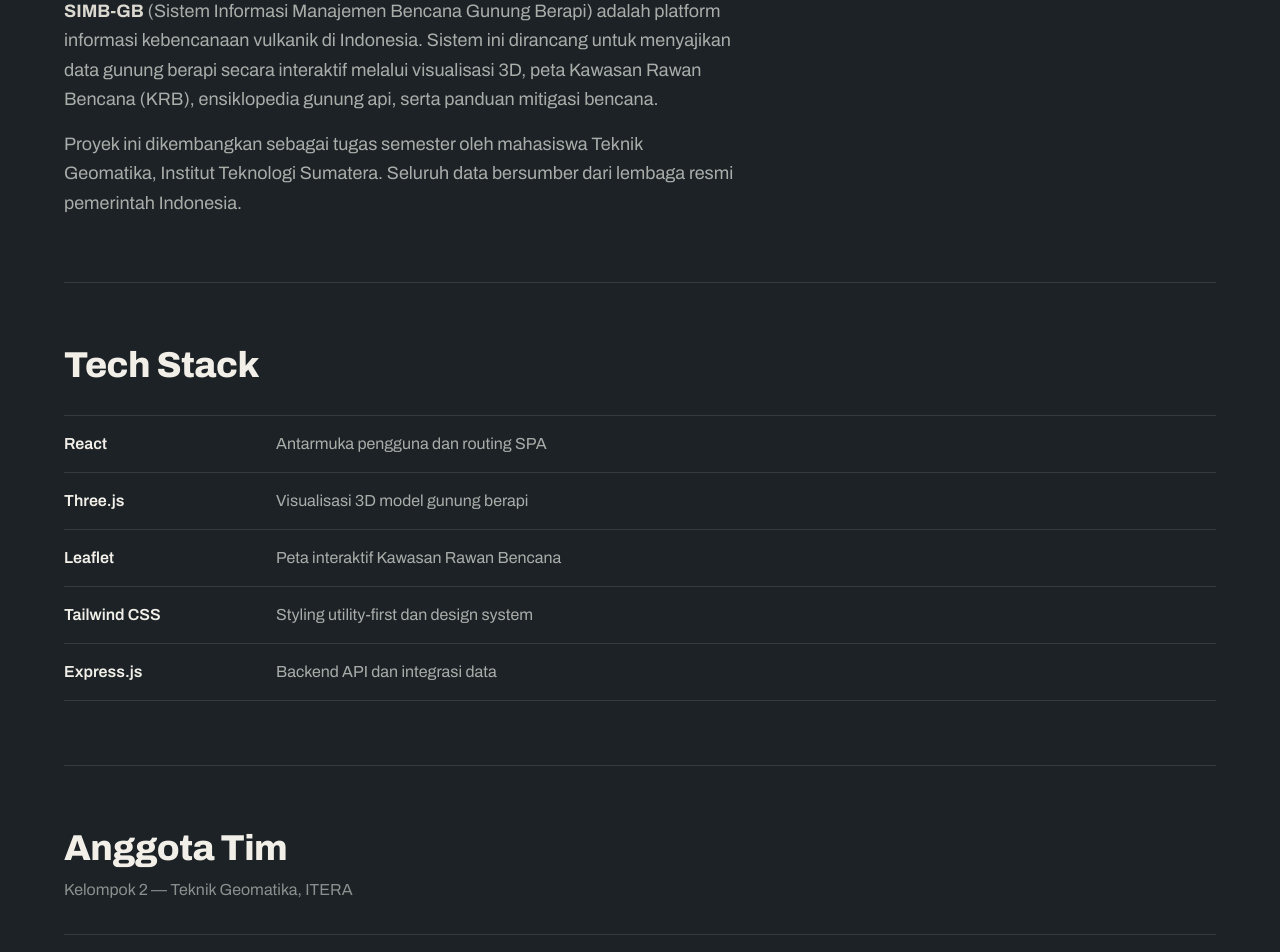
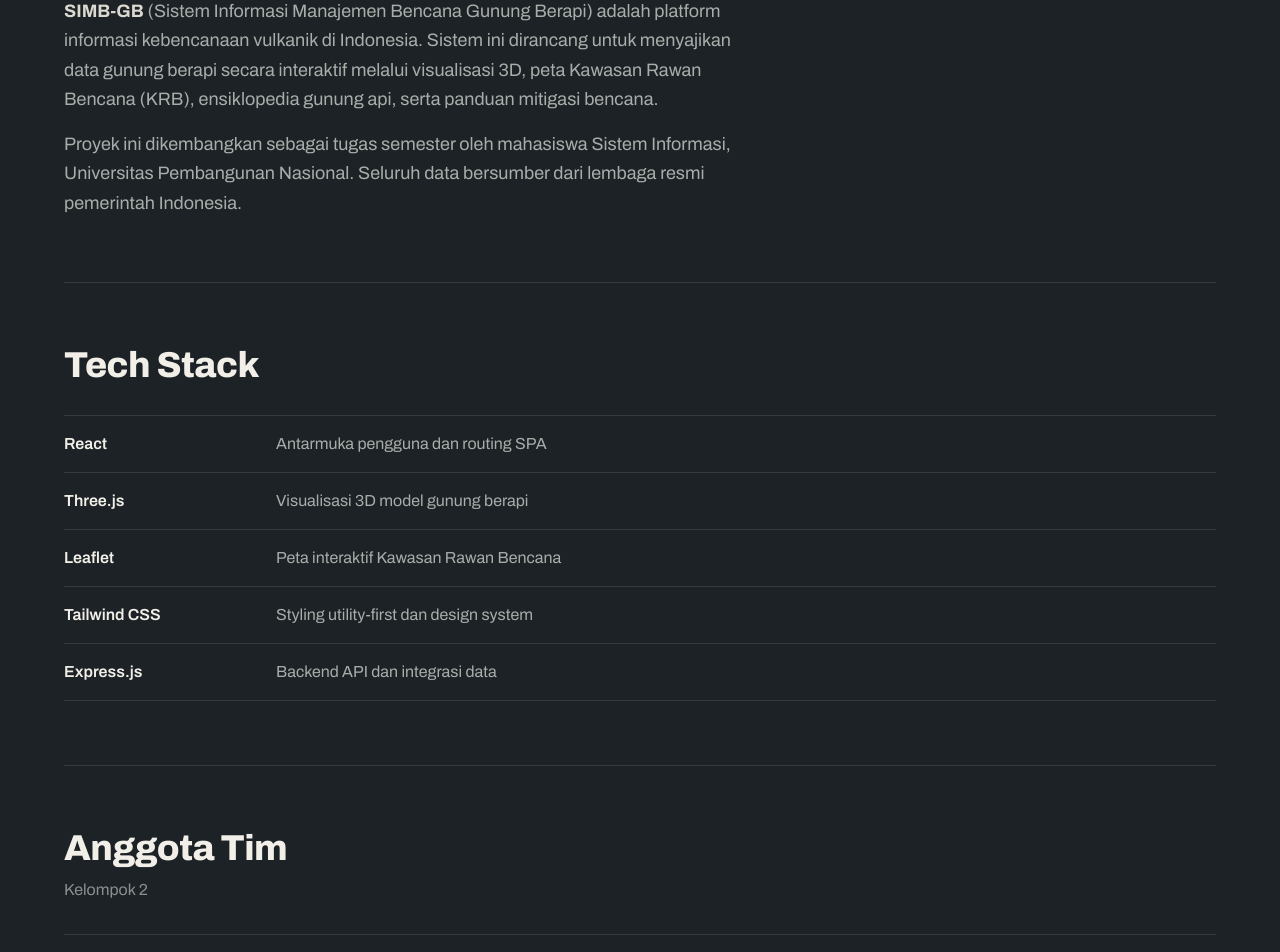
Before and after one commit to Satriatt123/SIMB-GB, a React app in the folder frontend/: page /tentang in a window 1280 px wide. Shown: the part 560-1512 px from the top of the page. Built offline with nearby package versions, Linux system fonts and the light colour scheme; no server answers; the HTML template or start-up script is replaced by a standard one.

Commit message:
update terakhir,mungkin

```diff
--- a/frontend/src/pages/AboutUs.jsx
+++ b/frontend/src/pages/AboutUs.jsx
@@ -87,7 +87,7 @@ export default function AboutUs() {
             </p>
             <p>
               Proyek ini dikembangkan sebagai tugas semester oleh mahasiswa
-              Teknik Geomatika, Institut Teknologi Sumatera. Seluruh data
+              Sistem Informasi, Universitas Pembangunan Nasional. Seluruh data
               bersumber dari lembaga resmi pemerintah Indonesia.
             </p>
           </motion.div>
@@ -137,7 +137,7 @@ export default function AboutUs() {
             Anggota Tim
           </motion.h2>
 
-          <p className="mt-3 text-[#8a908d]">Kelompok 2 — Teknik Geomatika, ITERA</p>
+          <p className="mt-3 text-[#8a908d]">Kelompok 2</p>
 
           <motion.ul
             variants={staggerContainer}
```
